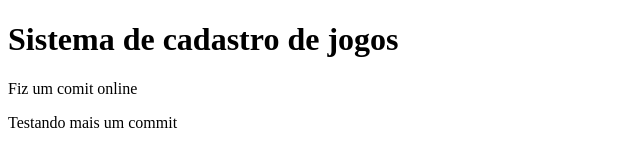
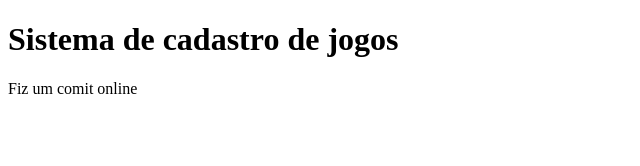
Before and after one commit to ferrazthiago13/sistema-de-cadastro, a plain HTML site: page index.html in a window 1280 px wide. Shown: the whole page, without its empty margins (0-640 px from the left). Drawn offline with Linux system fonts and the light colour scheme.

Commit message:
voltando

```diff
--- a/app.js
+++ b/app.js
@@ -1,2 +1 @@
 console.log("Rodando sisitema de gerenciamento de jogos")
-console.log("Subindo mais um console")
--- a/index.html
+++ b/index.html
@@ -9,7 +9,6 @@
 <body>
     <h1>Sistema de cadastro de jogos</h1>
     <p>Fiz um comit online</p>
-    <p>Testando mais um commit</p>
     <script src="app.js"></script>
 </body>
 </html>
```
